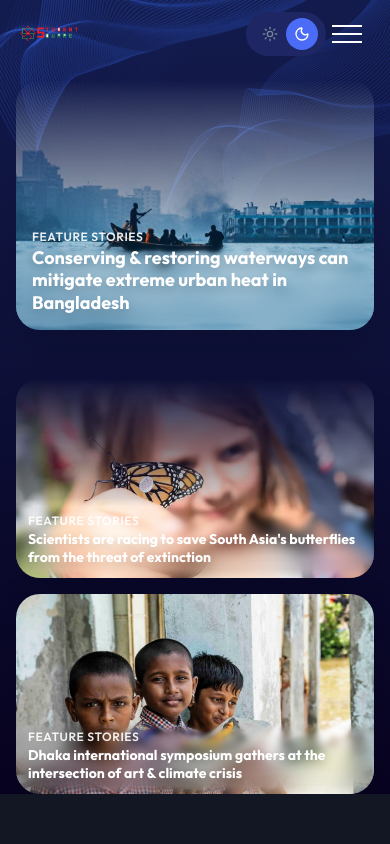
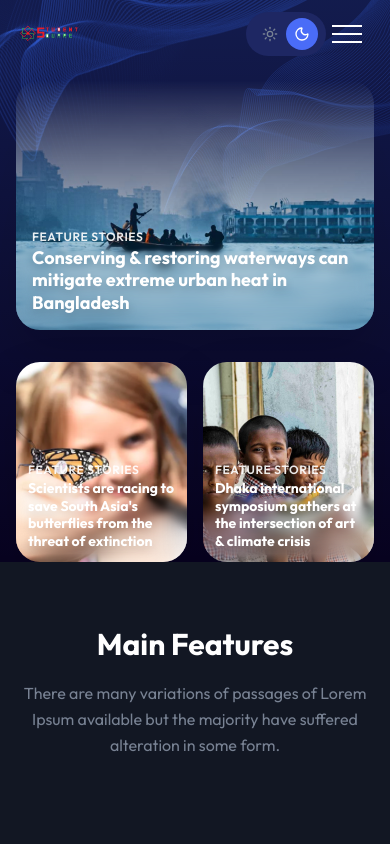
Before and after one commit to Student-Square/student-square-client, a Next.js app: page / in a window 390 px wide. Shown: the top 844 px of the page. Built offline with nearby package versions, Linux system fonts and the light colour scheme.

Commit message:
Refactor HeroCards component: adjust layout for better responsiveness, update card visibility for mobile, and enhance image masking styles for improved visual consistency.

```diff
--- a/src/components/Hero/HeroCards.tsx
+++ b/src/components/Hero/HeroCards.tsx
@@ -79,10 +79,10 @@ const HeroCards = () => {
 
 
           {/* Second Row - Two cards side by side */}
-          <div className="flex flex-col sm:flex-row gap-4 sm:gap-6 md:flex-[1]">
+          <div className="flex flex-row gap-4 sm:gap-6 md:flex-[1]">
             {/* Travelogue Card */}
             <motion.div
-              className="flex-1 h-[200px] sm:h-[180px] md:h-auto rounded-3xl sm:rounded-[2rem] overflow-hidden relative group drop-shadow-2xl "
+              className="hidden md:block flex-1 h-[200px] sm:h-[180px] md:h-auto rounded-3xl sm:rounded-[2rem] overflow-hidden relative group drop-shadow-2xl "
               variants={itemVariants}
               whileHover={{ scale: 1.05, y: -5 }}
               transition={{ type: "spring", stiffness: 400, damping: 10 }}
@@ -115,7 +115,7 @@ const HeroCards = () => {
 
             {/* Reportage Card */}
             <motion.div
-              className="flex-1 h-[200px] sm:h-[180px] md:h-auto rounded-3xl sm:rounded-[2rem] overflow-hidden relative group drop-shadow-2xl"
+              className="hidden md:block flex-1 h-[200px] sm:h-[180px] md:h-auto rounded-3xl sm:rounded-[2rem] overflow-hidden relative group drop-shadow-2xl"
               variants={itemVariants}
               whileHover={{ scale: 1.05, y: -5 }}
               transition={{ type: "spring", stiffness: 400, damping: 10 }}
@@ -149,10 +149,10 @@ const HeroCards = () => {
         </div>
 
         {/* Second Column - Takes 1/3 width (1 column) on desktop */}
-        <div className="md:col-span-1 flex flex-col gap-4 sm:gap-6">
+        <div className="md:col-span-1 flex flex-row md:flex-col gap-4 sm:gap-6">
           {/* First Row - Equal height card */}
       <motion.div
-            className="h-[200px] sm:h-[180px] md:flex-1 rounded-3xl sm:rounded-[2rem] overflow-hidden relative group drop-shadow-2xl"
+            className="h-[200px] sm:h-[180px] flex-1 md:flex-1 rounded-3xl sm:rounded-[2rem] overflow-hidden relative group drop-shadow-2xl"
         variants={itemVariants}
         whileHover={{ scale: 1.05, y: -5 }}
         transition={{ type: "spring", stiffness: 400, damping: 10 }}
@@ -161,9 +161,7 @@ const HeroCards = () => {
           src="/images/hero/butterfly-baby.webp"
           alt="Person pointing in forest"
           fill
-          className="object-cover transition-transform duration-700
-                     [mask-image:linear-gradient(to_bottom,transparent_0%,black_70%,black_100%)]
-              [mask-repeat:no-repeat] [mask-size:100%_100%]"
+          className="object-cover transition-transform duration-700 md:[mask-image:linear-gradient(to_bottom,transparent_0%,black_70%,black_100%)] md:[mask-repeat:no-repeat] md:[mask-size:100%_100%]"
         />
         <ProgressiveBlur
           className="pointer-events-none absolute bottom-0 left-0 h-[40%] w-full"
@@ -187,7 +185,7 @@ const HeroCards = () => {
 
           {/* Second Row - Equal height card */}
           <motion.div
-            className="h-[200px] sm:h-[180px] md:flex-1 rounded-3xl sm:rounded-[2rem] overflow-hidden relative group drop-shadow-2xl"
+            className="h-[200px] sm:h-[180px] flex-1 md:flex-1 rounded-3xl sm:rounded-[2rem] overflow-hidden relative group drop-shadow-2xl"
             variants={itemVariants}
             whileHover={{ scale: 1.05, y: -5 }}
             transition={{ type: "spring", stiffness: 400, damping: 10 }}
```
